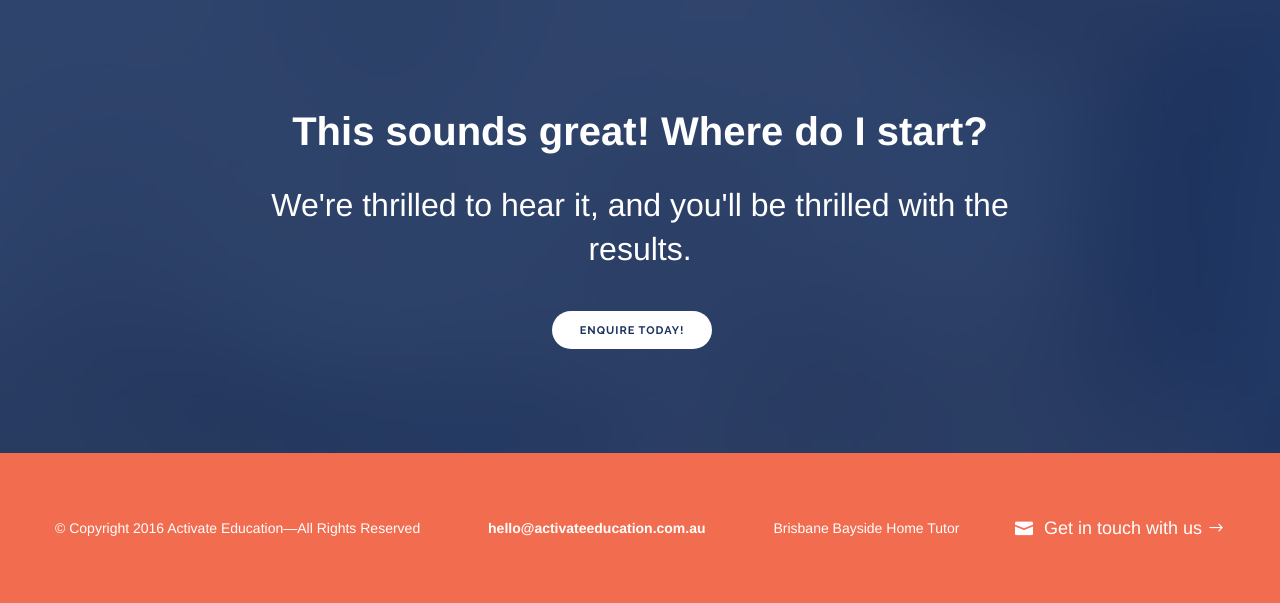
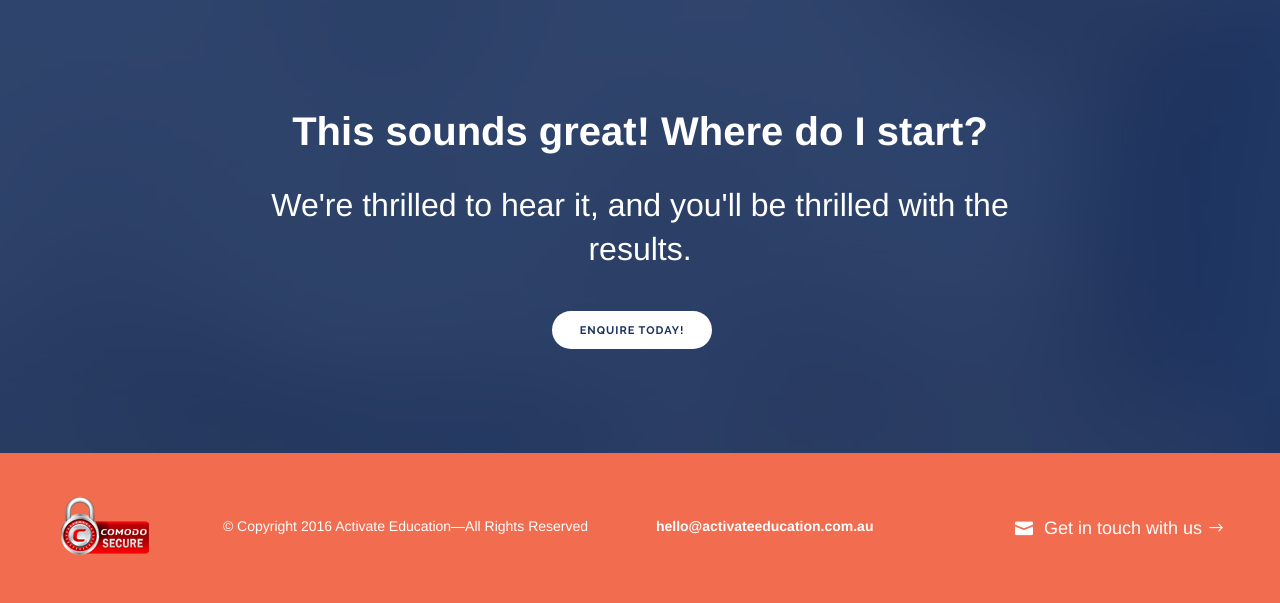
Before and after one commit to IsaacN/activate-edu, a PHP site: page /index.php in a window 1280 px wide. Shown: the part 3477-4080 px from the top of the page. Run offline with PHP 8.4, Linux system fonts and the light colour scheme.

Commit message:
Security Seal

```diff
--- a/includes/footer.php
+++ b/includes/footer.php
@@ -3,10 +3,9 @@
 				<div class="container align-vertical">
 					<div class="row">
 						<div class="col-sm-12">
+							<span class="text-white"><img src='/img/comodo-secure.png'></span>
 							<span class="text-white">© Copyright <?php echo date("Y") ?> Activate Education—All Rights Reserved</span>
 							<span class="text-white"><a href="mailto:hello@activateeducation.com.au">hello@activateeducation.com.au</a></span>
-							<span class="text-white">Brisbane Bayside Home Tutors</span>
-							<!-- <span class="text-white">Brisbane, QLD Australia.</span> -->
 						</div>
 					</div>
 				</div>
```
Also changed, not shown: img/comodo-secure.png (added).
